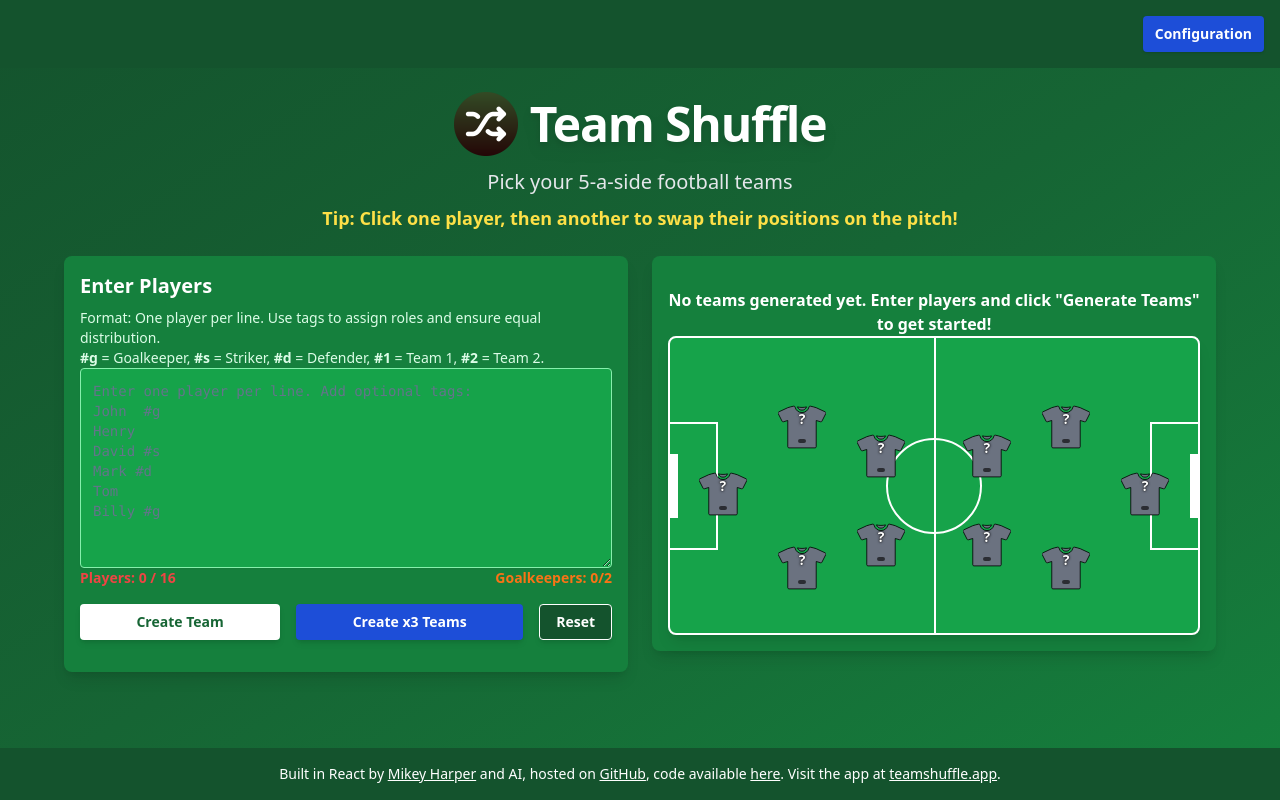
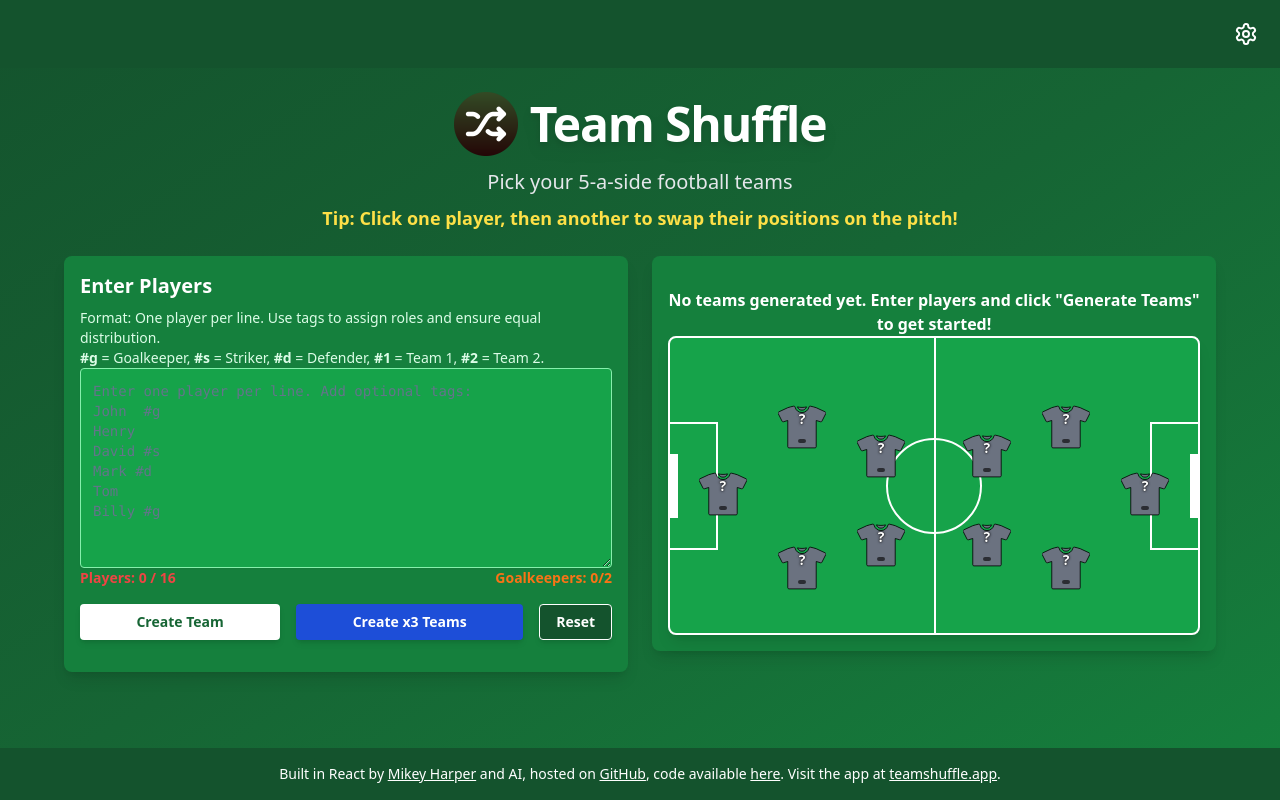
Before and after one commit to dr-harper/football-team-picker, a React (Vite) app: page / in a window 1280 px wide. Built offline with nearby package versions, Linux system fonts and the light colour scheme.

Commit message:
feat: slide-down settings modal

```diff
--- a/src/components/HeaderBar.tsx
+++ b/src/components/HeaderBar.tsx
@@ -1,6 +1,8 @@
 import React, { useState, useEffect } from 'react';
 import { Button } from './ui/button';
 import { teamPlaces } from '../constants/teamConstants';
+import { Settings, X } from 'lucide-react';
+import { motion, AnimatePresence } from 'framer-motion';
 
 interface BeforeInstallPromptEvent extends Event {
     prompt: () => Promise<void>;
@@ -72,13 +74,32 @@
         <header className="bg-green-900 text-white p-4 flex justify-end relative z-10 dark:bg-green-950">
             <div className="relative">
                 <Button
+                    variant="ghost"
+                    size="icon"
                     onClick={() => setShowConfig(v => !v)}
-                    className="bg-blue-700 dark:bg-blue-600 text-white font-bold px-3 py-1 rounded shadow"
+                    className="text-white"
                 >
-                    Configuration
+                    <Settings className="w-6 h-6" />
                 </Button>
-                {showConfig && (
-                    <div className="absolute right-0 mt-2 w-80 bg-white dark:bg-gray-800 border border-gray-300 dark:border-gray-600 rounded shadow-lg p-4 z-30 text-green-900 dark:text-green-100 space-y-4">
+                <AnimatePresence>
+                    {showConfig && (
+                        <motion.div
+                            initial={{ y: '-100%' }}
+                            animate={{ y: 0 }}
+                            exit={{ y: '-100%' }}
+                            transition={{ duration: 0.3 }}
+                            className="fixed inset-0 bg-white dark:bg-gray-800 p-4 z-30 overflow-y-auto text-green-900 dark:text-green-100 space-y-4"
+                        >
+                            <div className="flex justify-between items-center mb-4">
+                                <h2 className="text-xl font-bold">Configuration</h2>
+                                <Button
+                                    variant="ghost"
+                                    size="icon"
+                                    onClick={() => setShowConfig(false)}
+                                >
+                                    <X className="w-5 h-5" />
+                                </Button>
+                            </div>
                         <div>
                             <div className="font-bold mb-1">Locale</div>
                             <p className="text-xs mb-2">Used for team name suggestions.</p>
@@ -204,8 +225,9 @@
                                 </Button>
                             </div>
                         )}
-                    </div>
+                    </motion.div>
                 )}
+                </AnimatePresence>
             </div>
         </header>
     );
```
